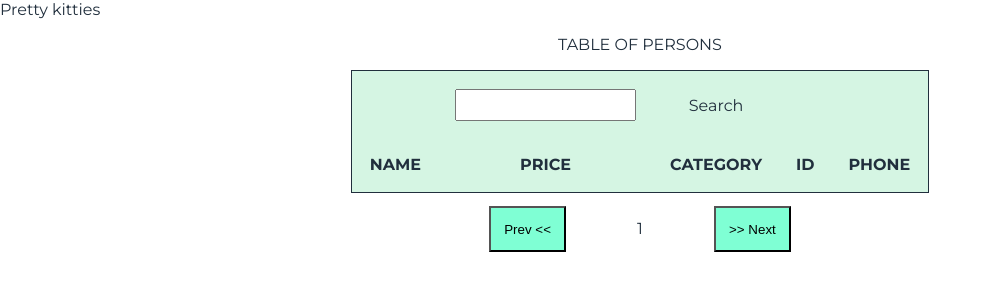
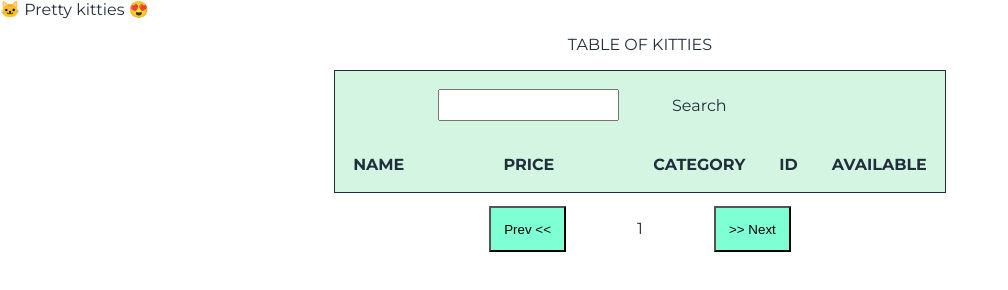
Before and after one commit to SvitlanaTsupryk-jul18/Table-with-search, a website: page index.html in a window 1280 px wide. Shown: the whole page, without its empty margins (0-1008 px from the left). Drawn offline with nearby package versions, Linux system fonts and the light colour scheme; no server answers.

Commit message:
some little fix

```diff
--- a/index.html
+++ b/index.html
@@ -4,16 +4,16 @@
 <head>
     <meta http-equiv="Content-Type" content="text/html; charset=utf-8">
     <meta name="viewport" content="width=device-width, initial-scale=1.0">
-    <title>Test Infozahust</title>
+    <title>Kitty</title>
     <link rel="stylesheet" type="text/css" href="style.css">
     <link href="https://fonts.googleapis.com/css?family=Montserrat:400,700" rel="stylesheet">
 </head>
 
 <body>
-    <header>Pretty kitties</header>
+    <header>🐱 Pretty kitties 😍</header>
     <div class="wrapper">
         <table>
-            <caption>Table of persons</caption>
+            <caption>Table of kitties</caption>
             <thead>
                 <tr>
                     <td></td>
@@ -25,7 +25,7 @@
                     <th>price</th>
                     <th>category</th>
                     <th>id</th>
-                    <th>phone</th>
+                    <th>available</th>
                 </tr>
             </thead>
             <tbody>
```
